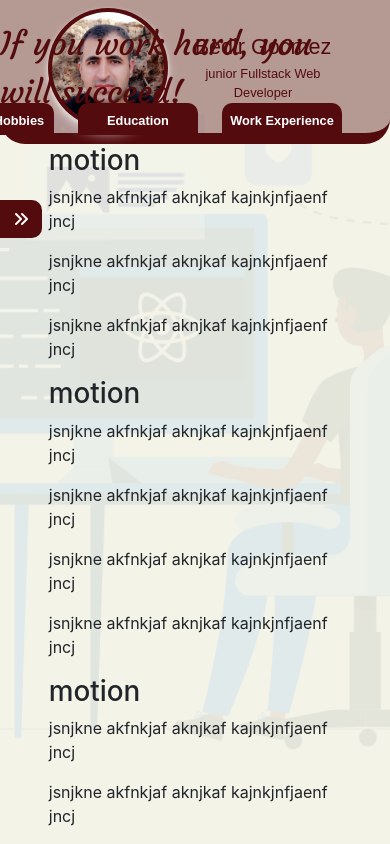
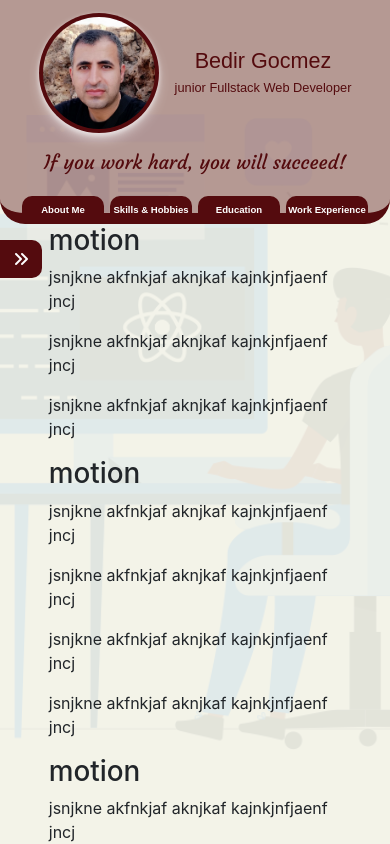
Before and after one commit to bedirgcmz/my-exercises-2022-, a React (Create React App) app in the folder my-profile/: page / in a window 390 px wide. Shown: the top 844 px of the page. Built offline with nearby package versions, Linux system fonts and the light colour scheme; a web font is replaced by a local one.

Commit message:
Header responsive completed

```diff
--- a/my-profile/src/App.css
+++ b/my-profile/src/App.css
@@ -1,11 +1,8 @@
 /* Header css  */
 .header {
-  height: 9rem;
-  /* border-bottom: 11px solid #540b0e; */
+  height: 10.4rem;
   border-radius: 0 0 25px 25px;
-  /* color: #540b0e; */
   position: relative;
-  /* background-color: #540b0e61; */
   font-family: "Finlandica", sans-serif;
 }
 
@@ -19,16 +16,16 @@
 }
 
 .slogan {
-  position: absolute;
+  /* position: absolute;
   top: 20px;
-  right: 8%;
+  right: 8%; */
   font-family: "Courgette", cursive;
   font-size: 2rem;
 }
 
 .links {
-  position: absolute;
-  bottom: -2px;
+  /* position: absolute;
+  bottom: -2px; */
 }
 
 .links a {
@@ -44,16 +41,62 @@
   margin-left: 24px;
 }
 
+/* Header Responsive */
+
+@media only screen and (max-width: 768px) {
+  .header {
+    height: 14rem;
+    padding: 5px !important;
+  }
+  .img-info-slogan {
+    flex-direction: column;
+  }
+  .slogan {
+    top: 146px;
+    right: 10%;
+    font-size: 1.2rem;
+    margin-top: 15px;
+  }
+  .links {
+    justify-content: center !important;
+  }
+  .links a {
+    font-size: 0.6rem;
+    width: 82px;
+    height: 26px;
+    line-height: 28px;
+    margin: 3px;
+  }
+  .color-change-container {
+    top: 240px !important;
+  }
+}
+
 /* Color button css */
 .color-button {
   position: absolute;
   right: 0;
   top: 100;
 }
-.box {
+.box-blue {
   width: 20px;
   height: 20px;
-  background-color: blueviolet;
+  background-color: #003f88;
+}
+.box-brown {
+  width: 20px;
+  height: 20px;
+  background-color: #540b0e;
+}
+.box-orange {
+  width: 20px;
+  height: 20px;
+  background-color: #ff5400;
+}
+.box-purple {
+  width: 20px;
+  height: 20px;
+  background-color: #5f0f40;
 }
 .color-change-container {
   position: absolute;
--- a/my-profile/src/App.js
+++ b/my-profile/src/App.js
@@ -39,11 +39,11 @@ export default function App() {
     setBorderBottom("br-btm-dark-orange");
   };
 
-  const getColorMor = () => {
-    setBackgroundOpc("bg-opc-dark-blue");
-    setBackgroundDark("bg-dark-blue");
-    setColor("cl-dark-blue");
-    setBorderBottom("br-btm-dark-blue");
+  const getColorPurple = () => {
+    setBackgroundOpc("bg-opc-dark-purple");
+    setBackgroundDark("bg-dark-purple");
+    setColor("cl-dark-purple");
+    setBorderBottom("br-btm-dark-purple");
   };
   return (
     <div className="bg">
@@ -77,10 +77,10 @@ export default function App() {
         <div style={{ minHeight: "120px" }}>
           <div className="collapse collapse-horizontal" id="collapseWidthExample">
             <div className="card card-body p-2">
-              <span onClick={getColorBlue} className="box"></span> <br />
-              <span onClick={getColorBrown} className="box"></span> <br />
-              <span onClick={getColorOrange} className="box"></span> <br />
-              <span onClick={getColorMor} className="box"></span> <br />
+              <span onClick={getColorBlue} className="box-blue"></span> <br />
+              <span onClick={getColorBrown} className="box-brown"></span> <br />
+              <span onClick={getColorOrange} className="box-orange"></span> <br />
+              <span onClick={getColorPurple} className="box-purple"></span> <br />
             </div>
           </div>
         </div>
--- a/my-profile/src/components/Header.js
+++ b/my-profile/src/components/Header.js
@@ -5,9 +5,10 @@ import profileImg from "./image/profile.jpg";
 const Header = ({ bacgroundOpc, color, borderBottom, bacgroundDark }) => {
   return (
     <div
-      className={`${bacgroundOpc} ${borderBottom} ${color} header d-flex flex-column justify-content-between align-items-end px-5 w-100`}
+      className={`${bacgroundOpc} ${borderBottom} ${color} header d-flex flex-column justify-content-between px-5 w-100`}
     >
-      <div className="img-container align-items-center d-flex w-100 mt-2">
+      <div className="img-info-slogan  d-flex justify-content-around align-items-center">
+        <div className="img-container align-items-center d-flex mt-2">
           <img
             src={profileImg}
             className={`${bacgroundDark} profile-img rounded-circle me-3 p-1`}
@@ -18,9 +19,10 @@ const Header = ({ bacgroundOpc, color, borderBottom, bacgroundDark }) => {
             <h4 className="mb-1">Bedir Gocmez</h4>
             <p className="mb-0">junior Fullstack Web Developer</p>
           </div>
+        </div>
         <p className="slogan">If you work hard, you will succeed!</p>
       </div>
-      <div className="links d-flex justify-content-between align-items-center">
+      <div className="links d-flex justify-content-end align-items-center">
         <Link className={`${bacgroundDark}`} to="/">
           About Me
         </Link>
--- a/my-profile/src/index.css
+++ b/my-profile/src/index.css
@@ -65,14 +65,28 @@ code {
 
 /* Orange */
 .bg-dark-orange {
-  background-color: #ff5400;
+  background-color: #dc2f02;
 }
 .bg-opc-dark-orange {
-  background-color: #ff540063;
+  background-color: #dc2f0263;
 }
 .cl-dark-orange {
-  color: #ff5400;
+  color: #dc2f02;
 }
 .br-btm-dark-orange {
-  border-bottom: 11px solid #ff5400;
+  border-bottom: 11px solid #dc2f02;
 }
+
+/* Purple */
+.bg-dark-purple {
+  background-color: #9a031e;
+}
+.bg-opc-dark-purple {
+  background-color: #9a031e63;
+}
+.cl-dark-purple {
+  color: #9a031e;
+}
+.br-btm-dark-purple {
+  border-bottom: 11px solid #9a031e;
+}
```
Lines whose indentation alone changed are shown as unchanged.
